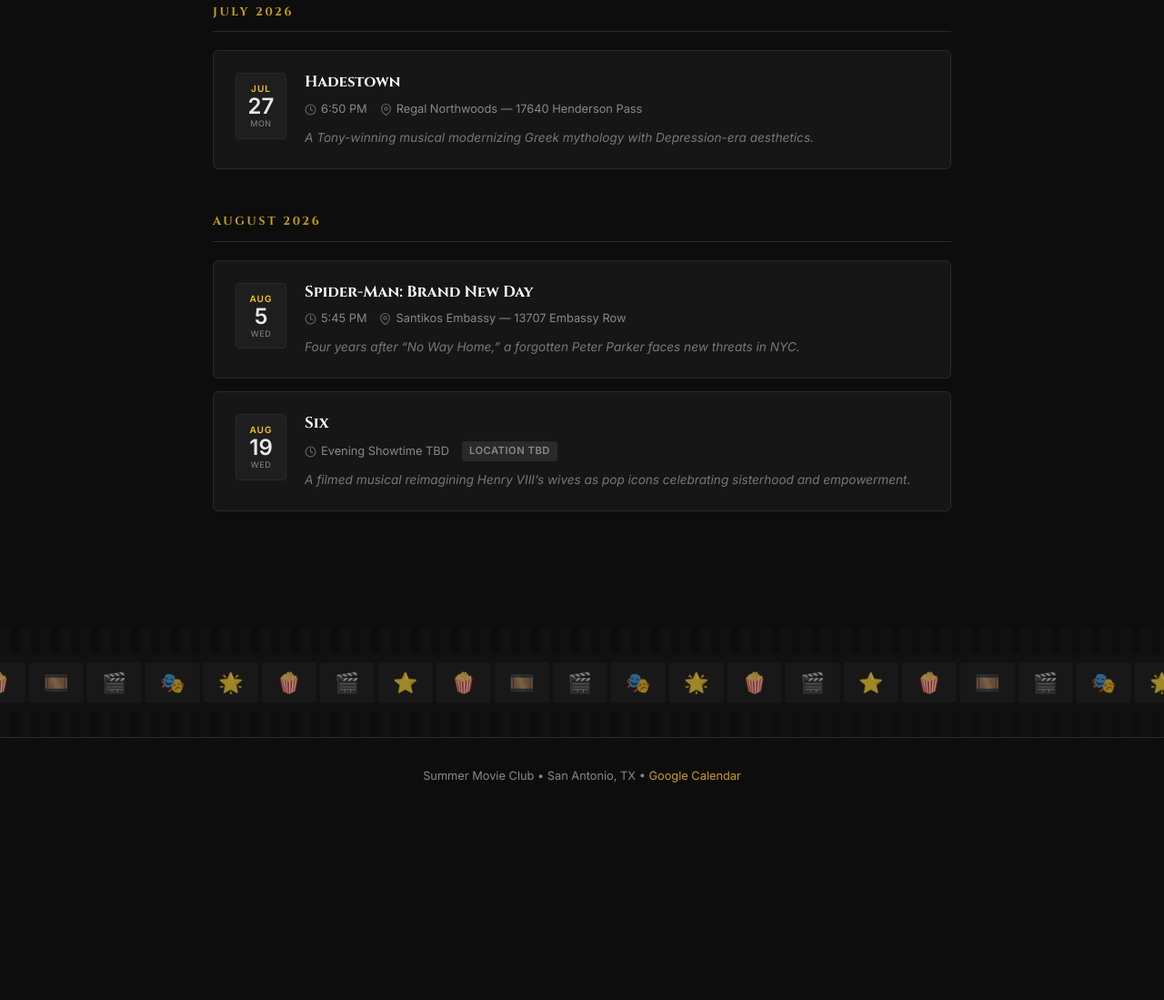
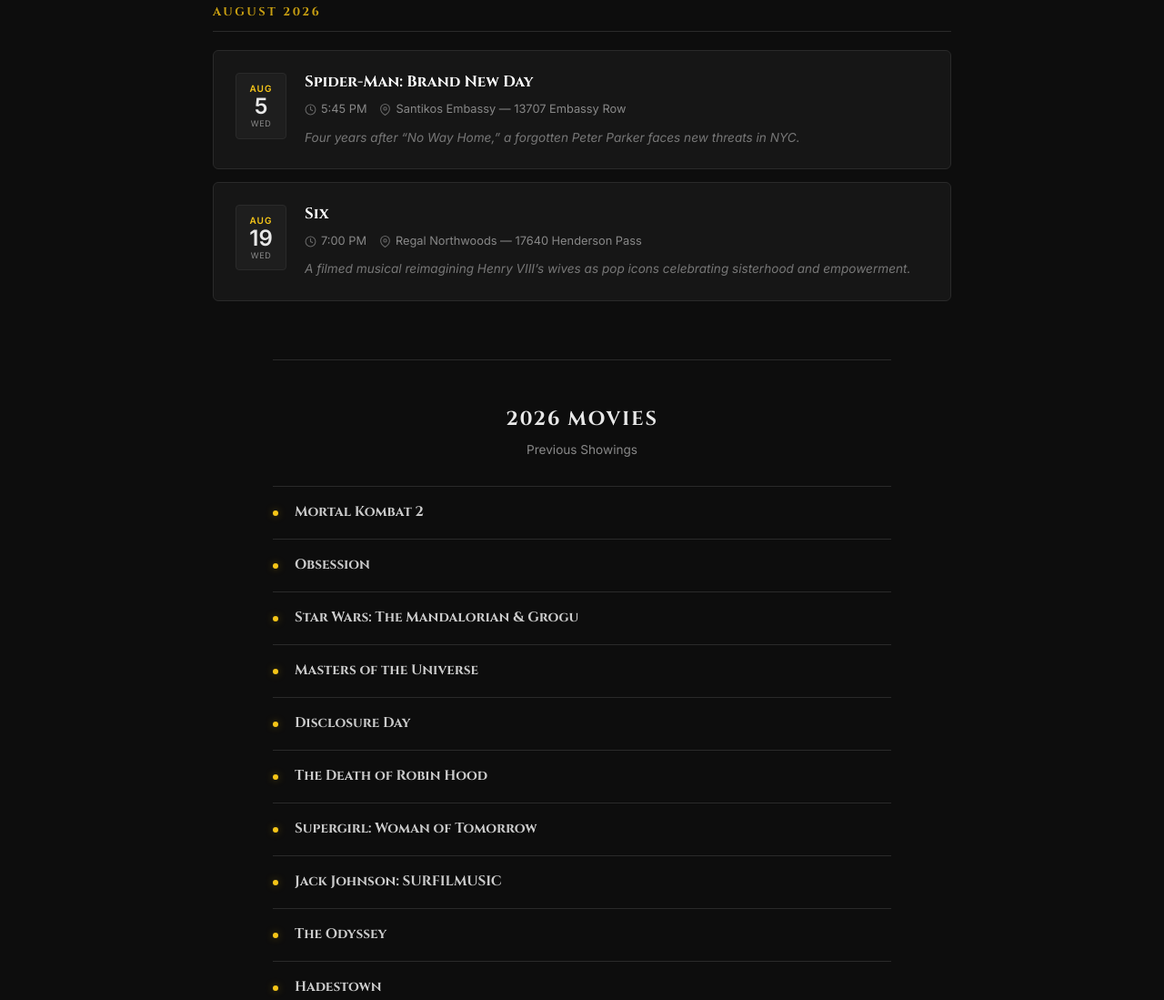
Before and after one commit to hhoover/movieclub, a plain HTML site: page index.html in a window 1280 px wide. Shown: the part 840-1939 px from the top of the page at 91% size. Before the commit the page ends 1736 px from the top, so only its background shows below. Drawn offline with Linux system fonts and the light colour scheme.

Commit message:
Add list of showings, update showing info

```diff
--- a/index.html
+++ b/index.html
@@ -295,6 +295,73 @@
       border-radius: 3px;
     }
 
+    /* ── Past Showings ── */
+    .past-showings {
+      max-width: 680px;
+      margin: 64px auto 0;
+      padding-top: 48px;
+      border-top: 1px solid var(--border);
+    }
+
+    .past-showings-header {
+      text-align: center;
+      margin-bottom: 28px;
+    }
+
+    .past-showings-header h2 {
+      font-family: 'Cinzel', serif;
+      font-size: 1.35rem;
+      font-weight: 700;
+      letter-spacing: 0.08em;
+      text-transform: uppercase;
+      color: var(--text);
+      margin-bottom: 6px;
+    }
+
+    .past-showings-header p {
+      color: var(--text-muted);
+      font-size: 0.85rem;
+    }
+
+    .past-showings-list {
+      list-style: none;
+      border-top: 1px solid var(--border);
+    }
+
+    .past-showings-list li {
+      display: grid;
+      grid-template-columns: 24px 1fr;
+      align-items: center;
+      min-height: 58px;
+      border-bottom: 1px solid var(--border);
+      transition: color 0.2s, background 0.2s;
+    }
+
+    .past-showings-list li::before {
+      content: '';
+      width: 6px;
+      height: 6px;
+      background: var(--gold);
+      border-radius: 50%;
+      box-shadow: 0 0 8px rgba(245, 197, 24, 0.35);
+    }
+
+    .past-showings-list span {
+      font-family: 'Cinzel', serif;
+      font-size: 0.95rem;
+      font-weight: 700;
+      line-height: 1.35;
+      color: #ccc;
+    }
+
+    .past-showings-list li:hover {
+      background: rgba(245, 197, 24, 0.035);
+    }
+
+    .past-showings-list li:hover span {
+      color: #fff;
+    }
+
     /* ── Footer ── */
     footer {
       border-top: 1px solid var(--border);
@@ -391,33 +458,6 @@
       </div>
     </div>-->
 
-  <!-- JULY -->
-  <div class="month-group">
-    <div class="month-label">July 2026</div>
-
-    <div class="event-card">
-      <div class="event-date-badge">
-        <span class="month-abbr">Jul</span>
-        <span class="day-num">27</span>
-        <span class="weekday">Mon</span>
-      </div>
-      <div class="event-info">
-        <div class="event-title">Hadestown</div>
-        <div class="event-meta">
-          <span class="event-meta-item">
-            <svg xmlns="http://www.w3.org/2000/svg" viewBox="0 0 24 24" fill="none" stroke="currentColor" stroke-width="2" stroke-linecap="round" stroke-linejoin="round"><circle cx="12" cy="12" r="10"/><polyline points="12 6 12 12 16 14"/></svg>
-            6:50 PM
-          </span>
-          <span class="event-meta-item">
-            <svg xmlns="http://www.w3.org/2000/svg" viewBox="0 0 24 24" fill="none" stroke="currentColor" stroke-width="2" stroke-linecap="round" stroke-linejoin="round"><path d="M21 10c0 7-9 13-9 13S3 17 3 10a9 9 0 0 1 18 0z"/><circle cx="12" cy="10" r="3"/></svg>
-            <a href="https://maps.google.com/?q=Regal+Northwoods+17640+Henderson+Pass+San+Antonio+TX" target="_blank" rel="noopener">Regal Northwoods &mdash; 17640 Henderson Pass</a>
-          </span>
-        </div>
-        <p class="event-desc">A Tony-winning musical modernizing Greek mythology with Depression-era aesthetics.</p>
-      </div>
-    </div>
-  </div>
-
   <!-- AUGUST -->
   <div class="month-group">
     <div class="month-label">August 2026</div>
@@ -455,15 +495,38 @@
         <div class="event-meta">
           <span class="event-meta-item">
             <svg xmlns="http://www.w3.org/2000/svg" viewBox="0 0 24 24" fill="none" stroke="currentColor" stroke-width="2" stroke-linecap="round" stroke-linejoin="round"><circle cx="12" cy="12" r="10"/><polyline points="12 6 12 12 16 14"/></svg>
-            Evening Showtime TBD
+            7:00 PM
           </span>
-          <span class="event-tbd">Location TBD</span>
+          <span class="event-meta-item">
+            <svg xmlns="http://www.w3.org/2000/svg" viewBox="0 0 24 24" fill="none" stroke="currentColor" stroke-width="2" stroke-linecap="round" stroke-linejoin="round"><path d="M21 10c0 7-9 13-9 13S3 17 3 10a9 9 0 0 1 18 0z"/><circle cx="12" cy="10" r="3"/></svg>
+            <a href="https://maps.google.com/?q=Regal+Northwoods+17640+Henderson+Pass+San+Antonio+TX" target="_blank" rel="noopener">Regal Northwoods &mdash; 17640 Henderson Pass</a>
+          </span>
         </div>
         <p class="event-desc">A filmed musical reimagining Henry VIII&rsquo;s wives as pop icons celebrating sisterhood and empowerment.</p>
       </div>
     </div>
   </div>
 
+  <!-- PAST SHOWINGS -->
+  <section class="past-showings" aria-labelledby="past-showings-title">
+    <div class="past-showings-header">
+      <h2 id="past-showings-title">2026 Movies</h2>
+      <p>Previous Showings</p>
+    </div>
+
+    <ul class="past-showings-list">
+      <li><span>Mortal Kombat 2</span></li>
+      <li><span>Obsession</span></li>
+      <li><span>Star Wars: The Mandalorian &amp; Grogu</span></li>
+      <li><span>Masters of the Universe</span></li>
+      <li><span>Disclosure Day</span></li>
+      <li><span>The Death of Robin Hood</span></li>
+      <li><span>Supergirl: Woman of Tomorrow</span></li>
+      <li><span>Jack Johnson: SURFILMUSIC</span></li>
+      <li><span>The Odyssey</span></li>
+      <li><span>Hadestown</span></li>
+    </ul>
+  </section>
 </main>
 
 <!-- Filmstrip bottom -->
```
